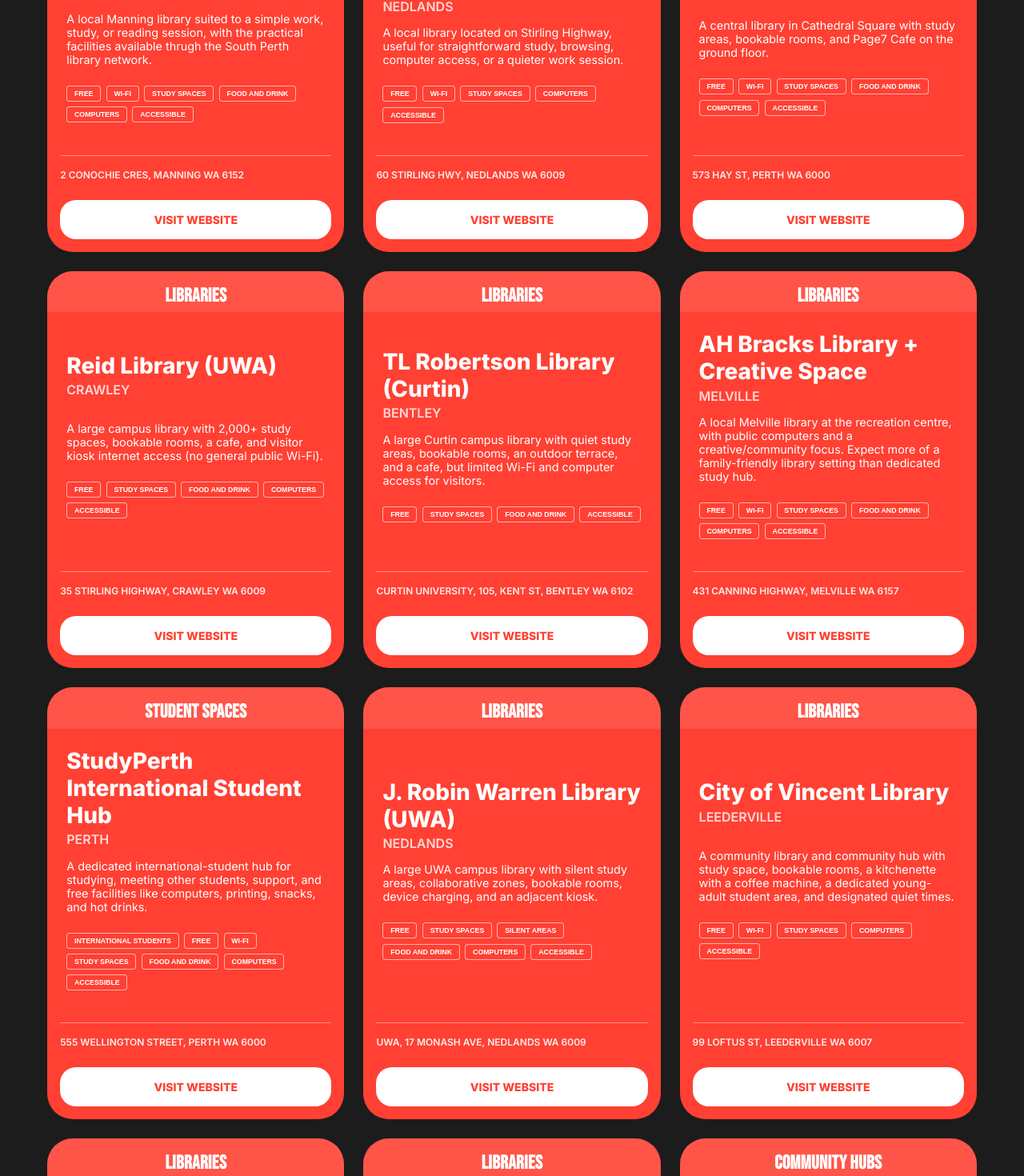
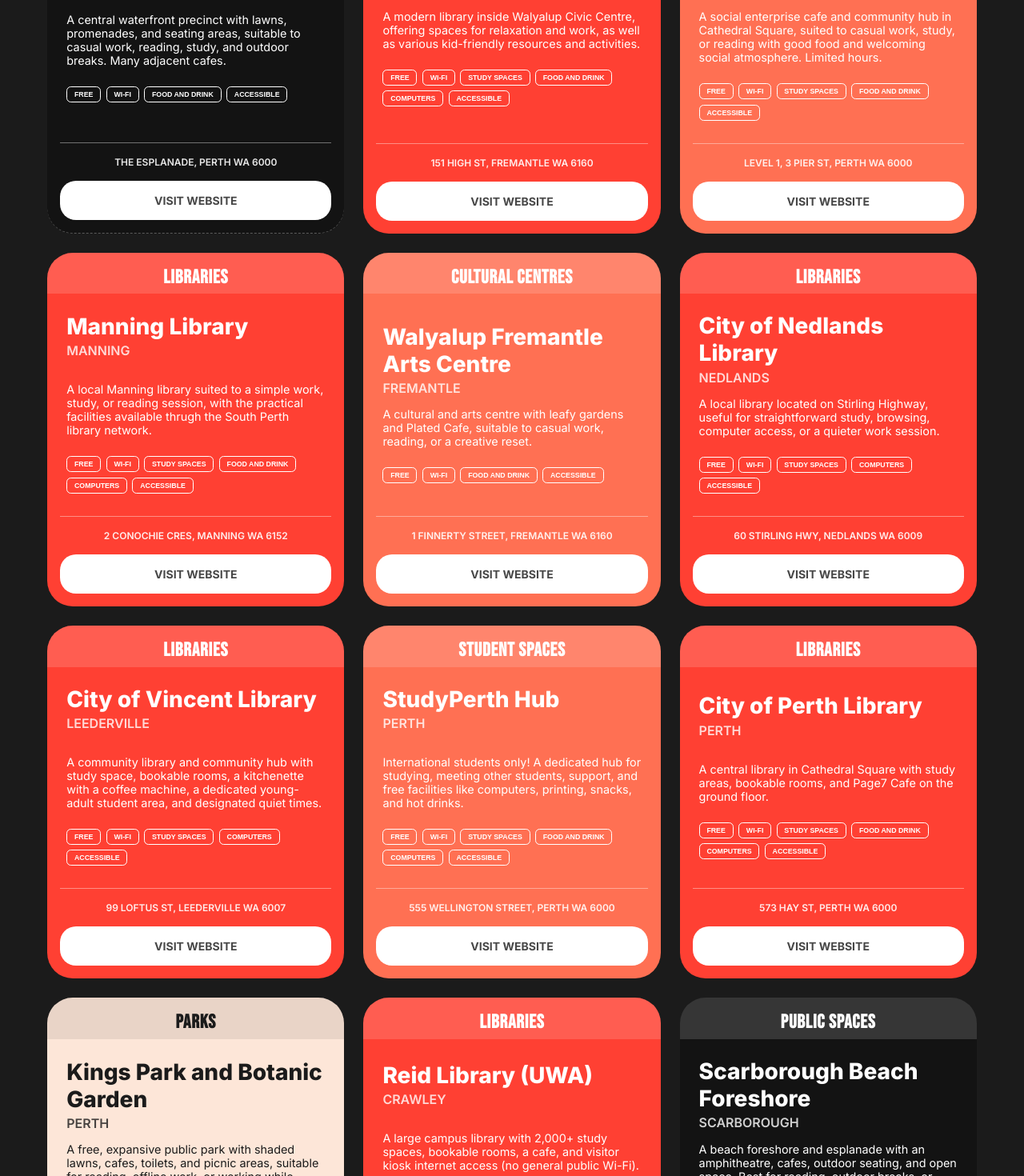
Before and after one commit to aliciabuelow/perth-workfriendly-app, a React (Vite) app in the folder react-app/: page / in a window 1280 px wide. Shown: the part 1280-2750 px from the top of the page at 80% size. Built offline with nearby package versions, Linux system fonts and the light colour scheme.

Commit message:
Add variation in SpotCard styling, update global styling

```diff
--- a/react-app/src/App.jsx
+++ b/react-app/src/App.jsx
@@ -1,4 +1,4 @@
-import { useState } from 'react';
+import { useState, useRef } from 'react';
 import './App.css';
 import { spots } from './data/spots.js';
 import SpotList from './components/SpotList';
@@ -9,6 +9,7 @@
 
 function App() {
   const [searchTerm, setSearchTerm] = useState('');
+  const targetRef = useRef(null);
 
   const handleSearch = (e) => {
     setSearchTerm(e.target.value);
@@ -26,8 +27,10 @@
   });
 
   const onFilterClick = (e) => {
-    console.log("clicked", e.currentTarget.value);
-    setSearchTerm(e.currentTarget.value);
+    setSearchTerm(e.currentTarget.value.toLowerCase());
+
+    targetRef.current?.scrollIntoView({ behavior: 'smooth' });
+
   };
 
   const clearSearch = () => {
@@ -38,7 +41,12 @@
     <div className="App">
       <Hero />
 
-      <SearchBar searchTerm={searchTerm} handleSearch={handleSearch} clearSearch={clearSearch} />
+      <SearchBar
+        searchTerm={searchTerm}
+        handleSearch={handleSearch}
+        clearSearch={clearSearch}
+        targetRef={targetRef}
+      />
 
       {filteredSpots.length > 0 && (
       <h4>{filteredSpots.length} spot{filteredSpots.length === 1 ? "" : "s"} found</h4>
--- a/react-app/src/components/SearchBar.jsx
+++ b/react-app/src/components/SearchBar.jsx
@@ -2,7 +2,11 @@
 
 export default function SearchBar(props) {
     return (
-        <div className="search-bar">
+        <div
+            className="search-bar"
+            id="search-bar"
+            ref={props.targetRef}
+        >
             <div className="search-row">
                 <input
                 type="search"
--- a/react-app/src/components/SpotCard.jsx
+++ b/react-app/src/components/SpotCard.jsx
@@ -1,8 +1,12 @@
 import '../styles/SpotCard.css';
 
-export default function SpotCard({ spot, onFilterClick }) {
+export default function SpotCard({ spot, onFilterClick, targetRef }) {
+    const spotType = spot.type.toLowerCase().replaceAll(" ", "-");
+
     return (
-        <article className="spot-card">
+        <article
+            className={`spot-card ${spotType}`}
+        >
             <button
             className="spot-type-header"
             onClick={onFilterClick}
--- a/react-app/src/data/spots.js
+++ b/react-app/src/data/spots.js
@@ -12,6 +12,17 @@
     },
     {
         id: 2,
+        name: "Hyde Park",
+        suburb: "Perth",
+        type: "Parks",
+        address: "Vincent St & William St, Perth WA 6000",
+        website: "https://www.vincent.wa.gov.au/parks-and-facilities/hyde-park",
+        tags: ["free", "food and drink", "accessible"],
+        bestFor: ["casual work", "study", "reading"],
+        notes: "An inner-city park with shaded lawns, gazebos, benches, and picnic tables to set up on, as well as toilets, a kiosk, and paved paths. Best suited for offline work, group work, or reading. Many food and drink options nearby."
+    },
+    {
+        id: 3,
         name: "The Grove Library",
         suburb: "Peppermint Grove",
         type: "Libraries",
@@ -22,7 +33,18 @@
         notes: "A western suburbs community library shared by Peppermint Grove, Cottesloe, and Mosman Park, with spaces for reading, studying, meeting, and browsing."
     },
     {
-        id: 3,
+        id: 4,
+        name: "Elizabeth Quay",
+        suburb: "Perth",
+        type: "Public Spaces",
+        address: "The Esplanade, Perth WA 6000",
+        website: "https://visitperth.com/see-and-do/public-spaces/venues/elizabeth-quay",
+        tags: ["free", "wi-fi", "food and drink", "accessible"],
+        bestFor: ["casual work", "study", "reading"],
+        notes: "A central waterfront precinct with lawns, promenades, and seating areas, suitable to casual work, reading, study, and outdoor breaks. Many adjacent cafes."
+    },
+    {
+        id: 5,
         name: "Fremantle Library",
         suburb: "Fremantle",
         type: "Libraries",
@@ -33,7 +55,18 @@
         notes: "A modern library inside Walyalup Civic Centre, offering spaces for relaxation and work, as well as various kid-friendly resources and activities."
     },
     {
-        id: 4,
+        id: 6,
+        name: "Holy Grounds, Cathedral Square",
+        suburb: "Perth",
+        type: "Community Hubs",
+        address: "Level 1, 3 Pier St, Perth WA 6000",
+        website: "https://www.holygrounds.org.au/",
+        tags: ["free", "wi-fi", "study spaces", "food and drink", "accessible"],
+        bestFor: ["casual work", "study", "reading"],
+        notes: "A social enterprise cafe and community hub in Cathedral Square, suited to casual work, study, or reading with good food and welcoming social atmosphere. Limited hours."
+    },
+    {
+        id: 7,
         name: "Manning Library",
         suburb: "Manning",
         type: "Libraries",
@@ -44,7 +77,18 @@
         notes: "A local Manning library suited to a simple work, study, or reading session, with the practical facilities available thrugh the South Perth library network."
     },
     {
-        id: 5,
+        id: 8,
+        name: "Walyalup Fremantle Arts Centre",
+        suburb: "Fremantle",
+        type: "Cultural Centres",
+        address: "1 Finnerty Street, Fremantle WA 6160",
+        website: "https://wfac.org.au/",
+        tags: ["free", "wi-fi", "food and drink", "accessible"],
+        bestFor: ["casual work", "study", "reading"],
+        notes: "A cultural and arts centre with leafy gardens and Plated Cafe, suitable to casual work, reading, or a creative reset."
+    },
+    {
+        id: 9,
         name: "City of Nedlands Library",
         suburb: "Nedlands",
         type: "Libraries",
@@ -55,7 +99,29 @@
         notes: "A local library located on Stirling Highway, useful for straightforward study, browsing, computer access, or a quieter work session."
     },
     {
-        id: 6,
+        id: 10,
+        name: "City of Vincent Library",
+        suburb: "Leederville",
+        type: "Libraries",
+        address: "99 Loftus St, Leederville WA 6007",
+        website: "https://library.vincent.wa.gov.au/",
+        tags: ["free", "wi-fi", "study spaces", "computers", "accessible"],
+        bestFor: ["focused work", "study", "reading"],
+        notes: "A community library and community hub with study space, bookable rooms, a kitchenette with a coffee machine, a dedicated young-adult student area, and designated quiet times."
+    },
+    {
+        id: 11,
+        name: "StudyPerth Hub",
+        suburb: "Perth",
+        type: "Student Spaces",
+        address: "555 Wellington Street, Perth WA 6000",
+        website: "https://www.studyperth.com.au/student-support/student-hub/",
+        tags: ["free", "wi-fi", "study spaces", "food and drink", "computers", "accessible"],
+        bestFor: ["focused work", "study", "reading"],
+        notes: "International students only! A dedicated hub for studying, meeting other students, support, and free facilities like computers, printing, snacks, and hot drinks."
+    },
+    {
+        id: 12,
         name: "City of Perth Library",
         suburb: "Perth",
         type: "Libraries",
@@ -66,7 +132,18 @@
         notes: "A central library in Cathedral Square with study areas, bookable rooms, and Page7 Cafe on the ground floor."
     },
     {
-        id: 7,
+        id: 13,
+        name: "Kings Park and Botanic Garden",
+        suburb: "Perth",
+        type: "Parks",
+        address: "Fraser Avenue, Perth WA 6000",
+        website: "https://www.bgpa.wa.gov.au/kings-park",
+        tags: ["free", "wi-fi", "food and drink", "accessible"],
+        bestFor: ["casual work", "study", "reading"],
+        notes: "A free, expansive public park with shaded lawns, cafes, toilets, and picnic areas, suitable for reading, offline work, or working while walking."
+    },
+    {
+        id: 14,
         name: "Reid Library (UWA)",
         suburb: "Crawley",
         type: "Libraries",
@@ -77,7 +154,18 @@
         notes: "A large campus library with 2,000+ study spaces, bookable rooms, a cafe, and visitor kiosk internet access (no general public Wi-Fi)."
     },
     {
-        id: 8,
+        id: 15,
+        name: "Scarborough Beach Foreshore",
+        suburb: "Scarborough",
+        type: "Public Spaces",
+        address: "The Esplanade, Scarborough WA 6019",
+        website: "https://www.stirling.wa.gov.au/stirling-leisure/venue-and-facility-hire/scarborough-beach",
+        tags: ["free", "wi-fi", "food and drink", "accessible"],
+        bestFor: ["casual work", "study", "reading"],
+        notes: "A beach foreshore and esplanade with an amphitheatre, cafes, outdoor seating, and open space. Best for reading, outdoor breaks, or cafe-based work."
+    },
+    {
+        id: 16,
         name: "TL Robertson Library (Curtin)",
         suburb: "Bentley",
         type: "Libraries",
@@ -88,7 +176,7 @@
         notes: "A large Curtin campus library with quiet study areas, bookable rooms, an outdoor terrace, and a cafe, but limited Wi-Fi and computer access for visitors."
     },
     {
-        id: 9,
+        id: 17,
         name: "AH Bracks Library + Creative Space",
         suburb: "Melville",
         type: "Libraries",
@@ -99,18 +187,18 @@
         notes: "A local Melville library at the recreation centre, with public computers and a creative/community focus. Expect more of a family-friendly library setting than dedicated study hub."
     },
     {
-        id: 10,
-        name: "StudyPerth International Student Hub",
-        suburb: "Perth",
-        type: "Student Spaces",
-        address: "555 Wellington Street, Perth WA 6000",
-        website: "https://www.studyperth.com.au/student-support/student-hub/",
-        tags: ["international students", "free", "wi-fi", "study spaces", "food and drink", "computers", "accessible"],
-        bestFor: ["focused work", "study", "reading"],
-        notes: "A dedicated international-student hub for studying, meeting other students, support, and free facilities like computers, printing, snacks, and hot drinks."
+        id: 18,
+        name: "Esplanade Park",
+        suburb: "Fremantle",
+        type: "Parks",
+        address: "Marine Terrace, Fremantle WA 6160",
+        website: "https://www.fremantle.wa.gov.au/services-and-support/city-facilities/esplanade-park/",
+        tags: ["free", "wi-fi", "accessible"],
+        bestFor: ["casual work", "study", "reading"],
+        notes: "A harbourfront public park with shaded seating, toilets, and lots of open space. Good option for reading, offline work, and group discussion."
     },
     {
-        id: 11,
+        id: 19,
         name: "J. Robin Warren Library (UWA)",
         suburb: "Nedlands",
         type: "Libraries",
@@ -121,18 +209,7 @@
         notes: "A large UWA campus library with silent study areas, collaborative zones, bookable rooms, device charging, and an adjacent kiosk."
     },
     {
-        id: 12,
-        name: "City of Vincent Library",
-        suburb: "Leederville",
-        type: "Libraries",
-        address: "99 Loftus St, Leederville WA 6007",
-        website: "https://library.vincent.wa.gov.au/",
-        tags: ["free", "wi-fi", "study spaces", "computers", "accessible"],
-        bestFor: ["focused work", "study", "reading"],
-        notes: "A community library and community hub with study space, bookable rooms, a kitchenette with a coffee machine, a dedicated young-adult student area, and designated quiet times."
-    },
-        {
-        id: 13,
+        id: 20,
         name: "Ruth Faulkner Library",
         suburb: "Belmont",
         type: "Libraries",
@@ -143,7 +220,7 @@
         notes: "A two-level library inside Belmont Hub, with study spaces, power points, bookable rooms, and 8 Yolks Cafe in the same community center."
     },
     {
-        id: 14,
+        id: 21,
         name: "Midland Public Library",
         suburb: "Midland",
         type: "Libraries",
@@ -152,82 +229,5 @@
         tags: ["free", "wi-fi", "study spaces", "computers", "accessible"],
         bestFor: ["focused work", "study", "reading"],
         notes: "A City of Swan library with study and work spaces, meeting rooms, and scheduled Quiet Hour sessions."
-    },
-    {
-        id: 15,
-        name: "Holy Grounds, Cathedral Square",
-        suburb: "Perth",
-        type: "Community Hubs",
-        address: "Level 1, 3 Pier St, Perth WA 6000",
-        website: "https://www.holygrounds.org.au/",
-        tags: ["free", "wi-fi", "study spaces", "food and drink", "accessible"],
-        bestFor: ["casual work", "study", "reading"],
-        notes: "A social enterprise cafe and community hub in Cathedral Square, suited to casual work, study, or reading with good food and welcoming social atmosphere. Limited hours."
-    },
-    {
-        id: 16,
-        name: "Hyde Park",
-        suburb: "Perth",
-        type: "Parks",
-        address: "Vincent St & William St, Perth WA 6000",
-        website: "https://www.vincent.wa.gov.au/parks-and-facilities/hyde-park",
-        tags: ["free", "food and drink", "accessible"],
-        bestFor: ["casual work", "study", "reading"],
-        notes: "An inner-city park with shaded lawns, gazebos, benches, toilets, a kiosk, and paved paths. Best suited for reading, offline work, or an outdoor reset."
-    },
-    {
-        id: 17,
-        name: "Kings Park and Botanic Garden",
-        suburb: "Perth",
-        type: "Parks",
-        address: "Fraser Avenue, Perth WA 6000",
-        website: "https://www.bgpa.wa.gov.au/kings-park",
-        tags: ["free", "wi-fi", "food and drink", "accessible"],
-        bestFor: ["casual work", "study", "reading"],
-        notes: "A free, expansive public park with shaded lawns, cafes, toilets, and picnic areas, suitable for reading, offline work, or working while walking."
-    },
-    {
-        id: 18,
-        name: "Elizabeth Quay",
-        suburb: "Perth",
-        type: "Public Spaces",
-        address: "The Esplanade, Perth WA 6000",
-        website: "https://visitperth.com/see-and-do/public-spaces/venues/elizabeth-quay",
-        tags: ["free", "wi-fi", "food and drink", "accessible"],
-        bestFor: ["casual work", "study", "reading"],
-        notes: "A central waterfront precinct with lawns, promenades, and seating areas, suitable to casual work, reading, study, and outdoor breaks. Many adjacent cafes."
-    },
-    {
-        id: 19,
-        name: "Esplanade Park",
-        suburb: "Fremantle",
-        type: "Parks",
-        address: "Marine Terrace, Fremantle WA 6160",
-        website: "https://www.fremantle.wa.gov.au/services-and-support/city-facilities/esplanade-park/",
-        tags: ["free", "wi-fi", "accessible"],
-        bestFor: ["casual work", "study", "reading"],
-        notes: "A harbourfront public park with shaded seating, toilets, and lots of open space. Good option for reading, offline work, and group discussion."
-    },
-    {
-        id: 20,
-        name: "Walyalup Fremantle Arts Centre",
-        suburb: "Fremantle",
-        type: "Cultural Centres",
-        address: "1 Finnerty Street, Fremantle WA 6160",
-        website: "https://wfac.org.au/",
-        tags: ["free", "wi-fi", "food and drink", "accessible"],
-        bestFor: ["casual work", "study", "reading"],
-        notes: "A cultural and arts centre with leafy gardens and Plated Cafe, suitable to casual work, reading, or a creative reset."
-    },
-    {
-        id: 21,
-        name: "Scarborough Beach Foreshore",
-        suburb: "Scarborough",
-        type: "Public Spaces",
-        address: "The Esplanade, Scarborough WA 6019",
-        website: "https://www.stirling.wa.gov.au/stirling-leisure/venue-and-facility-hire/scarborough-beach",
-        tags: ["free", "wi-fi", "food and drink", "accessible"],
-        bestFor: ["casual work", "study", "reading"],
-        notes: "A beach foreshore and esplanade with an amphitheatre, cafes, outdoor seating, and open space. Best for reading, outdoor breaks, or cafe-based work."
     }
 ]
--- a/react-app/src/index.css
+++ b/react-app/src/index.css
@@ -1,8 +1,15 @@
 body {
-    background-color: #1c1c1c;
+    background-color: #1b1b1b;
     font-family: 'Inter', sans-serif;
 }
 
 * {
     box-sizing: border-box;
 }
+
+:root {
+    --primary-color: #D6C9F2;
+    --secondary-color: #FF4033;
+    --accent-color: #fde6d8;
+    --accent-two: #131313;
+}
--- a/react-app/src/styles/Hero.css
+++ b/react-app/src/styles/Hero.css
@@ -4,14 +4,14 @@
     min-width: 0;
     width: 100%;
     padding: 1.5rem;
-    background-color: #D6C9F2;
+    background-color: var(--primary-color);
     border-radius: 2.25rem;
     overflow-wrap: break-word;
 }
 
 .hero-title {
     margin: 30px 0 15px 0;
-    color: #FF4033;
+    color: var(--secondary-color);
     text-transform: uppercase;
     font-size: clamp(2.75rem, 9vw, 8rem);
     font-weight: 900;
--- a/react-app/src/styles/SearchBar.css
+++ b/react-app/src/styles/SearchBar.css
@@ -52,7 +52,7 @@
 
 .clear-search:hover {
     opacity: 1;
-    transform: translateX(2px);
+    transform: translateX(1px);
 }
 
 input[type="search"]::-webkit-search-cancel-button {
--- a/react-app/src/styles/SpotCard.css
+++ b/react-app/src/styles/SpotCard.css
@@ -3,9 +3,30 @@
     flex-direction: column;
     min-width: 0;
     width: 100%;
-    background-color: #FF4033;
+
     border-radius: 2rem;
     transition: all 300ms ease;
+}
+
+.libraries {
+    background-color: var(--secondary-color);
+    color: #fff;
+}
+
+.student-spaces, .community-hubs, .cultural-centres {
+    background-color: #ff7053;
+    color: #fff;
+}
+
+.parks {
+    background-color: var(--accent-color);
+    color: #1b1b1b;
+}
+
+.public-spaces {
+    background-color: var(--accent-two);
+    color: #fff;
+    border-bottom: 0.075rem dashed rgba(255, 255, 255, 0.3);
 }
 
 .spot-card:hover {
@@ -14,31 +35,35 @@
 
 .spot-type-header {
     width: 100%;
-    background: rgba(255, 255, 255, 0.11);
+    background: rgba(255, 255, 255, 0.15);
     border: none;
     border-radius: 2rem 2rem 0 0;
     text-align: center;
     margin-bottom: auto;
     padding: 1rem 0 0.4rem;
-    color: #fff;
     text-transform: uppercase;
+    color: inherit;
     font-size: 1.5rem;
     font-weight: 700;
     font-family: 'Bebas Neue', sans-serif;
-    letter-spacing: 0.02rem;
+    letter-spacing: 0.05rem;
     transition: all 300ms ease;
 }
 
 .spot-type-header:hover {
-    background-color: rgba(255, 255, 255, 0.15);
+    background-color: rgba(255, 255, 255, 0.3);
     cursor: pointer;
+}
+
+.parks .spot-type-header {
+    background-color: rgba(0, 0, 0, 0.08);
 }
 
 .card-content {
     display: flex;
     flex-direction: column;
     gap: 0.5;
-    padding: 0 1.5rem 1.5rem 1.5rem;
+    padding: 0 1.5rem;
 }
 
 .card-heading {
@@ -48,13 +73,11 @@
 
 .card-heading .spot-name {
     margin-bottom: 0.2rem;
-    color: #fff;
     font-size: 1.75rem;
     font-weight: 800;
 }
 
 .card-heading .spot-suburb {
-    color: #fff;
     opacity: 0.8;
     font-size: 1rem;
     font-weight: 600;
@@ -62,7 +85,6 @@
 }
 
 .card-body .spot-notes {
-    color: #fff;
     font-size: 0.9rem;
 }
 
@@ -75,15 +97,19 @@
 
 .card-body .spot-tag {
     appearance: none;
-    background-color: #FF4033;
-    border: 0.5px solid rgba(255, 255, 255, 0.6);
-    border-radius: 0.25rem;
+    background: none;
+    border: 0.75px solid currentColor;
+    border-radius: 0.35rem;
     padding: 0.25rem 0.55rem;
     text-transform: uppercase;
-    color: #fff;
     font-size: 0.55rem;
     font-weight: 700;
+    color: inherit;
     transition: all 150ms ease;
+}
+
+.parks .spot-tag {
+    border: 1px solid black;
 }
 
 .spot-tag:hover {
@@ -96,16 +122,20 @@
     border-bottom: 0.5px solid #fff;
 }
 
+.parks .line {
+    border-bottom: 0.5px solid black;
+}
+
 .card-footer {
     margin-top: auto;
-    padding: 0 1rem 1rem 1rem;
+    padding: 0.75rem 1rem 1rem 1rem;
 }
 
 .card-footer .spot-address {
-    margin-bottom: 1.5rem;
+    text-align: center;
+    margin-bottom: 1rem;
     opacity: 0.9;
     text-transform: uppercase;
-    color: #fff;
     font-size: 0.75rem;
     font-weight: 600;
 }
@@ -117,15 +147,15 @@
     width: 100%;
     padding: 1rem;
     border-radius: 1.25rem;
-    color: #FF4033;
+    color: #474747;
     background-color: #fff;
     text-decoration: none;
     text-transform: uppercase;
     font-size: 0.875rem;
-    font-weight: 800;
+    font-weight: 700;
     transition: all 100ms ease;
 }
 
 .spot-link:hover {
-    color: #303030;
+    color: #000000;
 }
```
Lines whose indentation alone changed are shown as unchanged.
